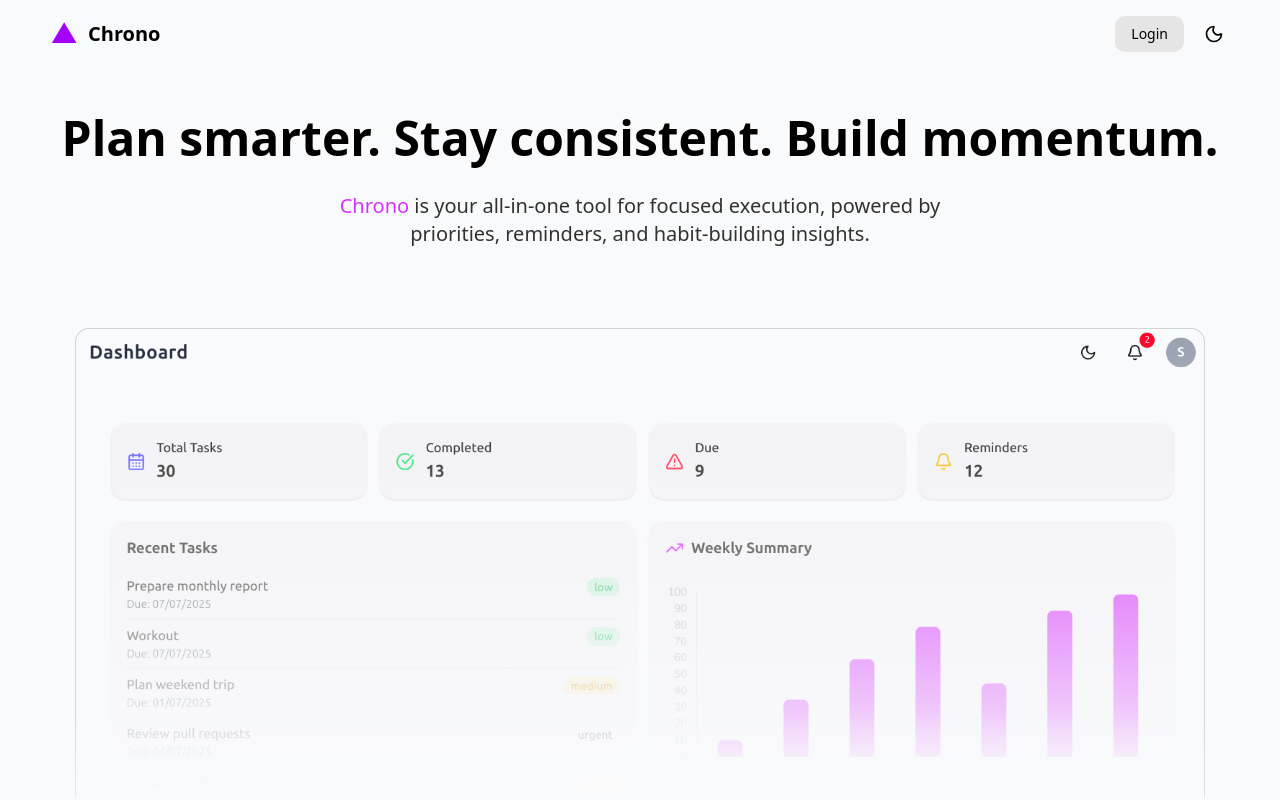
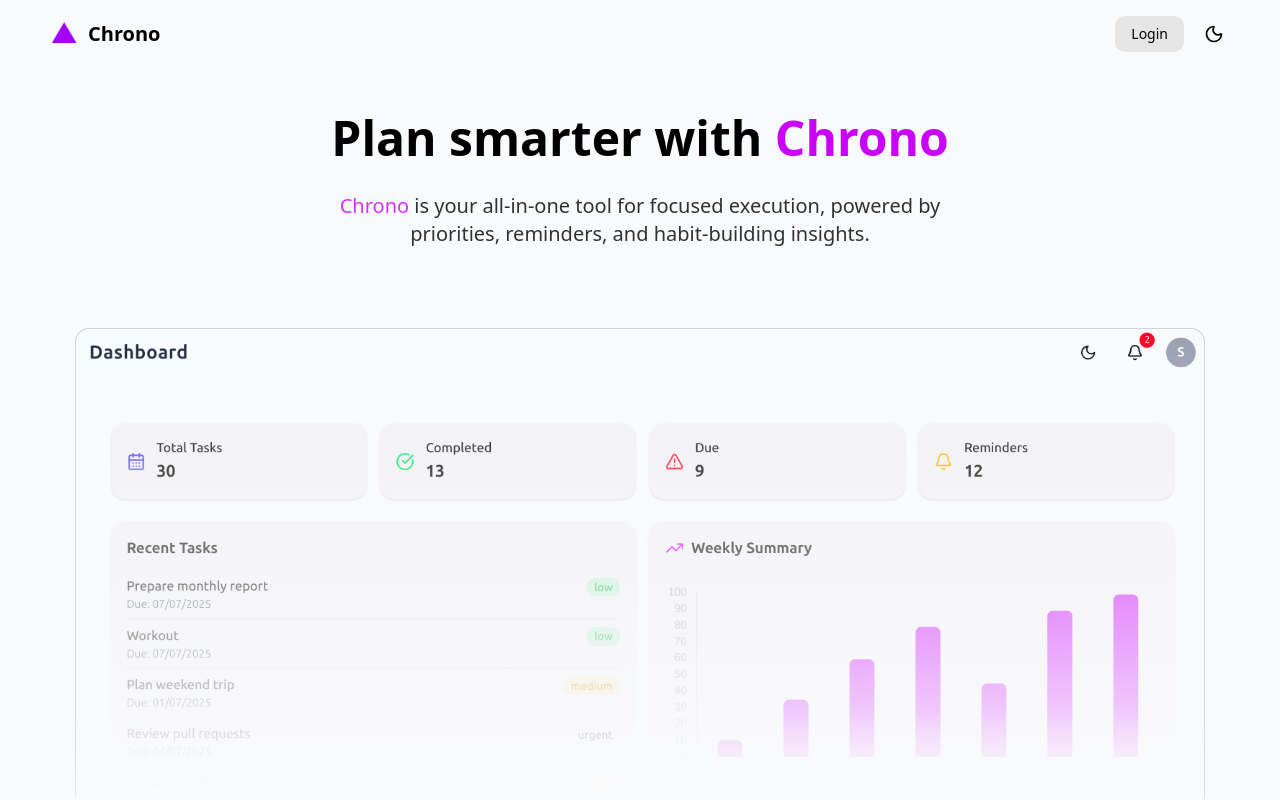
Before and after one commit to sameersharmadev/chrono, a React (Vite) app in the folder frontend/: page / in a window 1280 px wide. Shown: the top 800 px of the page. Built offline with nearby package versions, Linux system fonts and the light colour scheme; no server answers.

Commit message:
Update Home.jsx

```diff
--- a/frontend/src/pages/Home.jsx
+++ b/frontend/src/pages/Home.jsx
@@ -87,7 +87,7 @@ export default function HeroSection() {
                 {/* Headline */}
                 <div className="mt-10 mb-20 z-10 text-center">
                     <h1 className="text-4xl md:text-5xl font-bold leading-tight mb-6">
-                        Plan smarter. Stay consistent. Build momentum.
+                        Plan smarter with <span style={{ color: '#cb00fb' }}>Chrono</span>
                     </h1>
                     <p className="text-lg md:text-xl opacity-80 max-w-2xl mx-auto">
                         <span style={{ color: '#cb00fb' }}>Chrono</span> is your all-in-one tool for focused execution,
```
